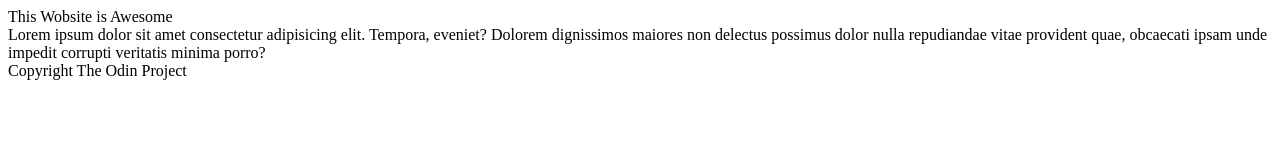
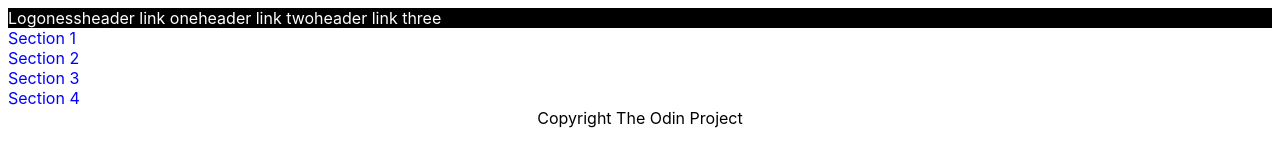
Before and after one commit to unprobable-x/odin-landing-page, a plain HTML site: page index.html in a window 1280 px wide. Drawn offline with Linux system fonts and the light colour scheme.

Commit message:
initial commit

```diff
--- a/index.html
+++ b/index.html
@@ -9,11 +9,25 @@
   </head>
   <body>
     <div class="header">
-      This Wobsite is Awesome
+      <div class="logo">Logoness</div>
+      <div class="container">
+        <div>header link one</div>
+        <div>header link two</div>
+        <div>header link three</div>
+      </div>
     </div>
     <div class="body">
         <div class="container">
-            <div class="card">Lorem ipsum dolor sit amet consectetur adipisicing elit. Tempora, eveniet? Dolorem dignissimos maiores non delectus possimus dolor nulla repudiandae vitae provident quae, obcaecati ipsam unde impedit corrupti veritatis minima porro?</div>
+            <div class="section one">Section 1</div>
+        </div>
+        <div class="container">
+            <div class="section two">Section 2</div>
+        </div>
+        <div class="container">
+            <div class="section three">Section 3</div>
+        </div>
+        <div class="container">
+            <div class="section four">Section 4</div>
         </div>
     </div>
     <div class="footer">
--- a/style.css
+++ b/style.css
@@ -0,0 +1,36 @@
+body {
+    font-family: -apple-system, BlinkMacSystemFont, 'Segoe UI', Roboto, Oxygen, Ubuntu, Cantarell, 'Open Sans', 'Helvetica Neue', sans-serif;
+    display: flex;
+    flex-direction: column;
+}
+
+.header {
+    background-color: black;
+    color: white;
+    display: flex;
+}
+
+.logo {
+    display: flex;
+    justify-content: left;
+}
+
+.header .container {
+    display: flex;
+    justify-content: right;
+}
+
+.footer {
+    display: flex;
+    align-items: center;
+    justify-content: center;
+  }
+
+.container {
+    display: flex;
+    align-items: center;
+}
+
+.section {
+    color: blue;
+}
```
